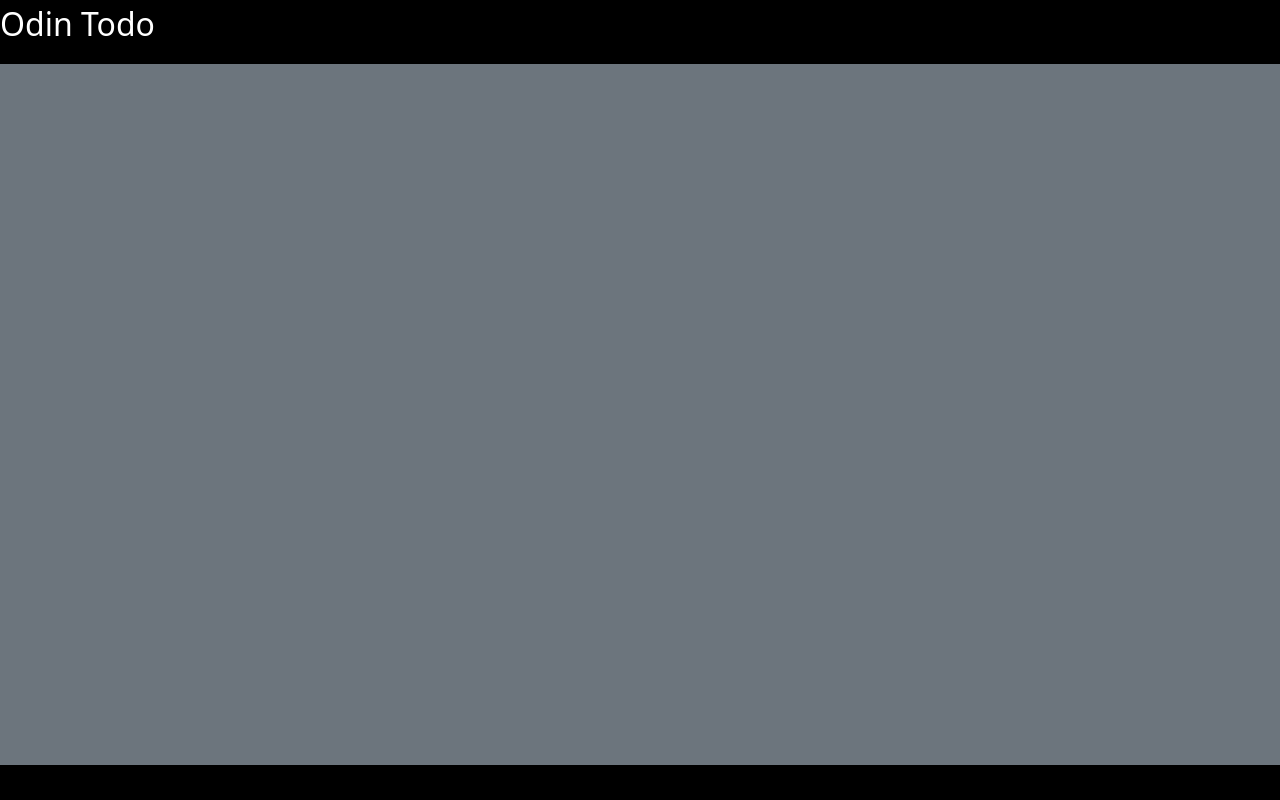
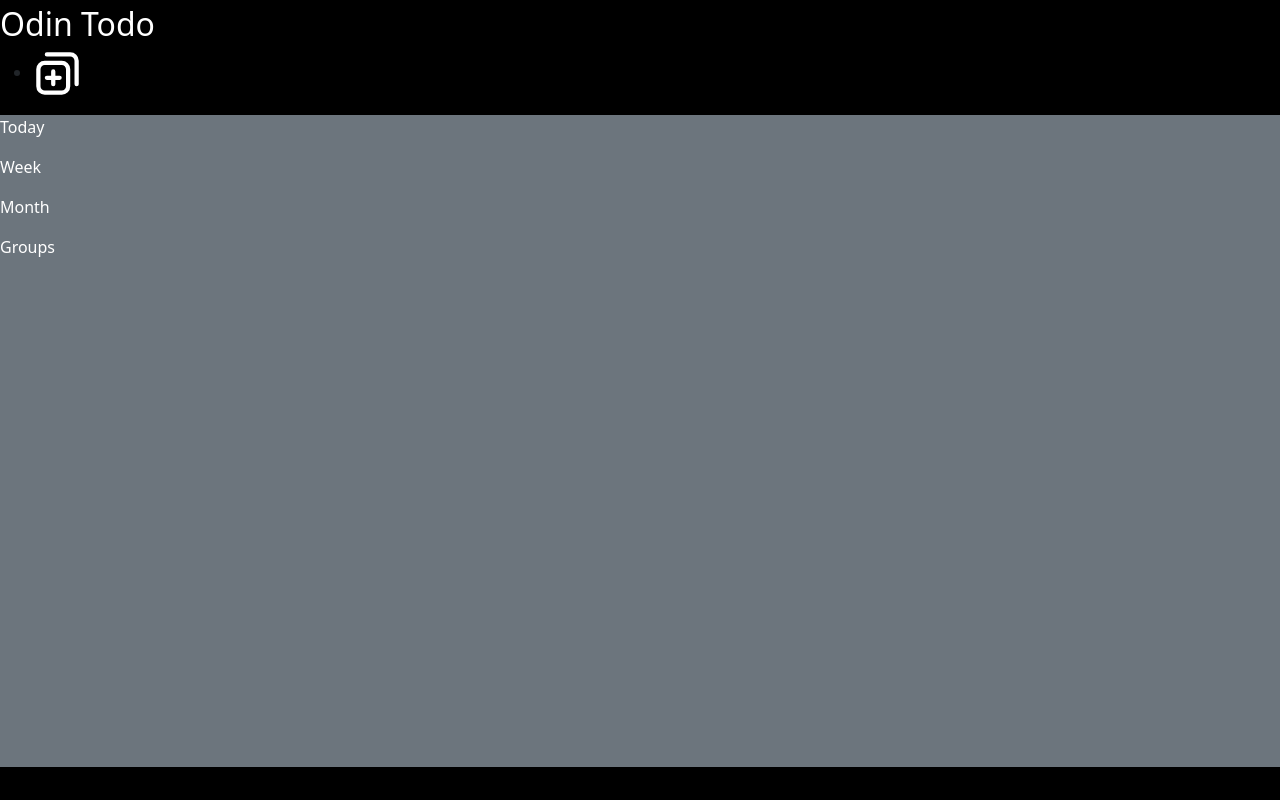
Before and after one commit to TechnicallyAustin/Odin-todo, a website built with webpack: page dist/index.html in a window 1280 px wide. Built offline with nearby package versions, Linux system fonts and the light colour scheme.

Commit message:
adding in svg menu items

```diff
--- a/src/css/styles.css
+++ b/src/css/styles.css
@@ -3,3 +3,13 @@
     grid-template-rows: 1fr 20fr 1fr;
     height: 100vh;
 }
+
+main {
+    display: grid;
+    grid-template-columns: 2fr 10fr;
+}
+
+.nav-add {
+    width: 4vw;
+    height: auto;
+}
--- a/src/javascript/index.js
+++ b/src/javascript/index.js
@@ -3,7 +3,9 @@ import "jquery"
 import 'popper.js'
 import "../css/styles.css";
 import { buildPage } from "./page.js";
+import { sidebar } from "./sidebar.js";
 
 document.addEventListener("DOMContentLoaded", () => {
     buildPage()
+    sidebar()
 })
--- a/src/javascript/page.js
+++ b/src/javascript/page.js
@@ -21,7 +21,13 @@ const Page = {
       },
       links: function () {
         const list = this.content.appendChild(document.createElement("ul"));
-        const items = ["Day", "Week", "Month"];
+        const item = list.appendChild(document.createElement("li"));
+        const image = item.appendChild(document.createElement("img"));
+        image.setAttribute("src", "../src/assets/add2.svg");
+        image.setAttribute("alt", "")
+        image.setAttribute("class", "nav-add");
+
+
       },
       build: function () {
         this.nav();
--- /dev/null
+++ b/src/javascript/sidebar.js
@@ -0,0 +1,28 @@
+export function sidebar(){
+    const main = document.querySelector(".main");
+
+    const sideMenu = {
+        menu: null,
+        createMenu: function(){
+            const createMenu = main.appendChild(document.createElement("div"))
+            createMenu.setAttribute("class", "");
+            this. menu = createMenu
+        },
+        links: function(){
+            const today = main.appendChild(document.createElement("p"));
+            today.setAttribute("class", "");
+            const titles = ["Today", "Week", "Month", "Groups"]
+
+            for (let title of titles){
+                let menuItem = this.menu.appendChild(document.createElement("p"))
+                menuItem.setAttribute("class", "menu-links text-white")
+                menuItem.textContent = title
+            }
+        },
+        completed: function(){},
+    };
+
+    sideMenu.createMenu()
+    sideMenu.links()
+
+}
```
Also changed, not shown: src/javascript/aside.js (deleted, +0 -16 lines), dist/bundle.js, src/assets/add2.svg (added).
